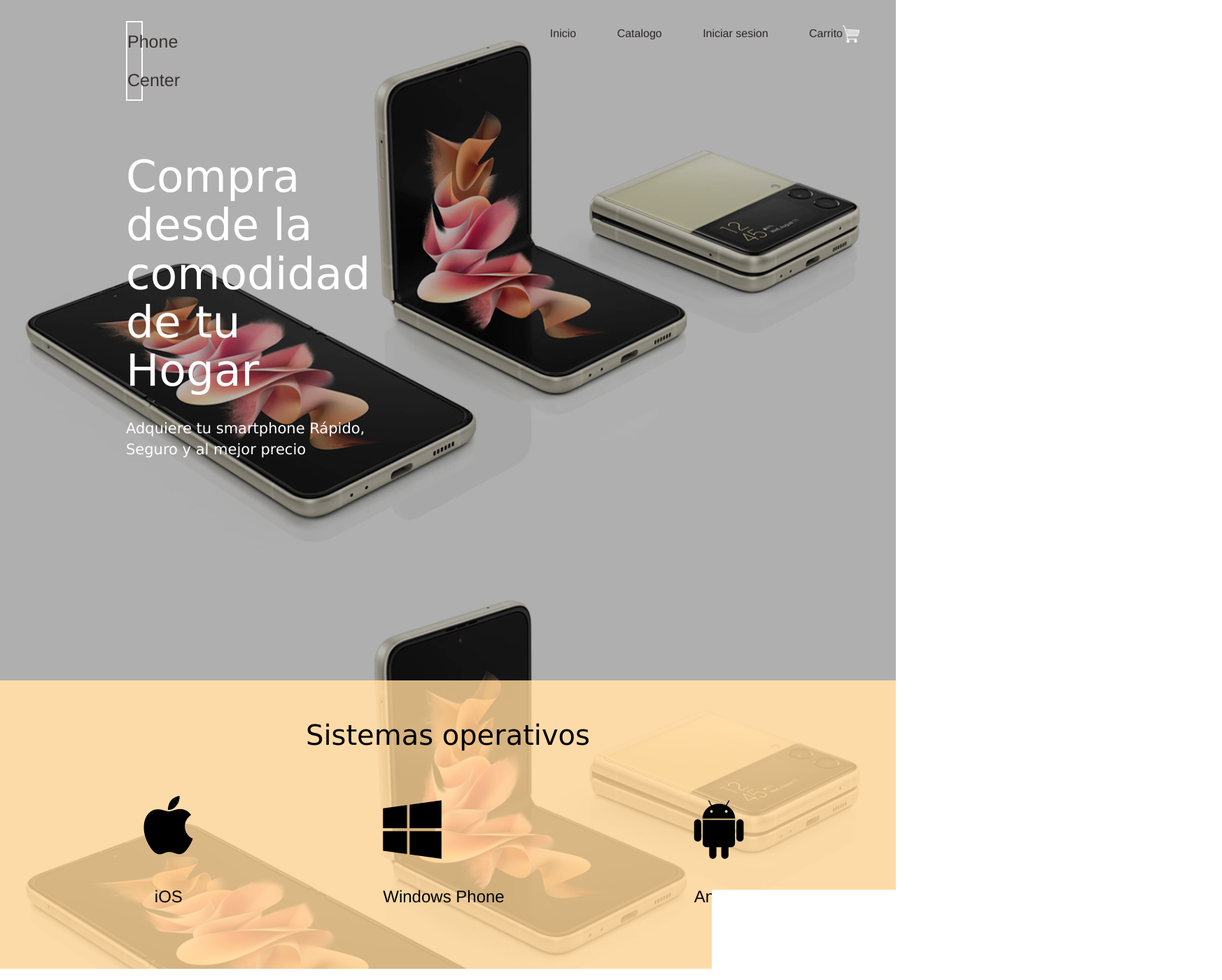
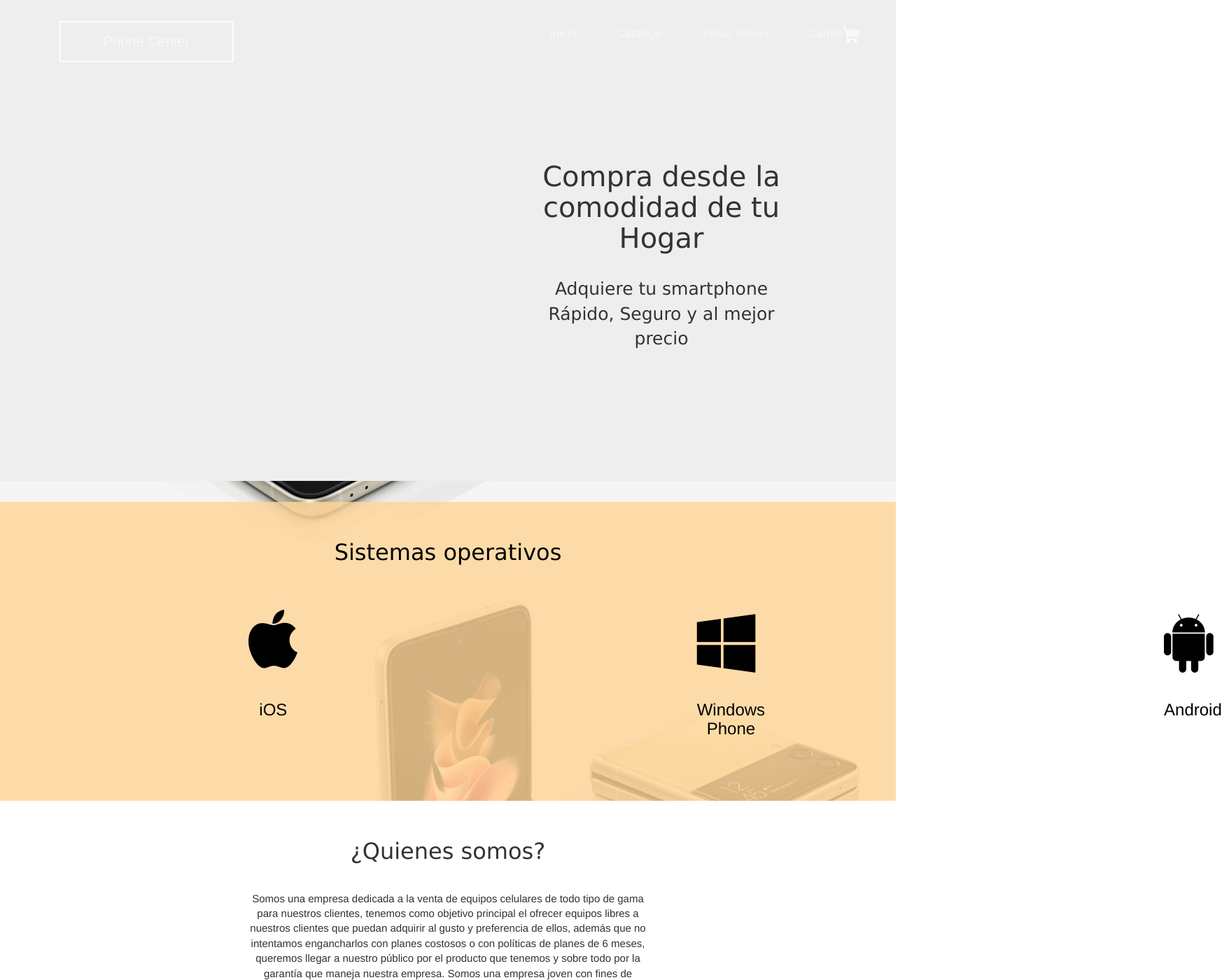
Before and after one commit to Kevin2P/tiendacelulares2, a plain HTML site: page Vistas/index.html in a window 1280 px wide. Shown: the top 1400 px of the page at 70% size, 1746 px wide, since content can reach past the window. Drawn offline with Linux system fonts and the light colour scheme.

Commit message:
revisar style css

```diff
--- a/css/style.css
+++ b/css/style.css
@@ -52,8 +52,27 @@ html, body {
 }
 .tittles-pages{
 	font-family: 'Verdana', cursive;
+	font-size: 32px;
+	text-align: center;
+}
+
+.slogan{
+	background-color: rgba(0, 1, 3, 0.288);
+	color:#fff;
+	margin-bottom: 0;
+	margin-top: 0;
+	padding-bottom: 40px;
+	font-family: 'Times New Roman', Times, serif;
+}
+.titulo-sub > h1{
+	margin-top: 60px;
 	font-size: 40px;
 }
+.titulo-sub > p{
+	/* margin-top: 60px; */
+	font-size: 25px;
+}
+
 /* ================================NavBar Index====================================*/
 .nav-phonestore{
 	/* background-color: #000; */
@@ -92,7 +111,7 @@ html, body {
 }
 .navigation-list > li a{
 	height: 55px;
-	color: rgb(43, 39, 39);
+	color: rgb(253, 245, 245);
 	text-align: center;
 	text-decoration: none;
 	display: block;
@@ -111,17 +130,18 @@ html, body {
 }
 
 .logo{
-	font-size: 25px;
+	font-size: 20px;
     float: left;
     height: 55px;
     width: 30%;
     line-height: 55px;
-    color: rgb(56, 51, 51);
+    color: rgb(255, 244, 244);
     text-align: center;
-	padding-top: 30px;
+	padding: 30px 15px 0 0;
+
 }
 .marco-logo{
-	margin: 0 180px;
+	margin: 0 35px 0 85px;
 	border: 2px solid #fdfcfc;
 }
 
@@ -212,8 +232,14 @@ html, body {
 	width: 100%;
 }
 .content-dest{
-	/* align-items: center; */
-	/* margin: 40px; */
+	/* align-items: stretch; */
+	font-size: 15px;
+	margin: 0 25%;
+	padding-bottom: 30px;
+	padding-top: 30px;
+	text-align: justify;
+}
+.content-dest-so{
 	padding-bottom: 30px;
 	padding-top: 30px;
 }
@@ -223,18 +249,21 @@ html, body {
 	display: flex;
 	justify-content: space-around;
 }
+
+
+
 /* ================================Styles news====================================*/
 
-.jumbotron{
+/* .jumbotron{
 	background-color: rgba(0, 1, 3, 0.288);
 	color:#fff;
 	margin-bottom: 0;
 	margin-top: 0;
 	padding-bottom: 150px;
-}
+} */
 .titulo-sub{
-	margin-right: 45%;
-	padding: 150px;
+	margin-left: 50%;
+	padding: 10%;
 }
 
 .all-news-contents{
@@ -250,7 +279,7 @@ html, body {
 		padding-bottom: 60px;
 	}
     .jumbotron > p{
-		font-size: 106px;
+		font-size: 10px;
 	}
     .logo {
         width: 100%;
@@ -310,11 +339,11 @@ html, body {
 }
 /* col-md */
 @media (min-width: 992px) and (max-width: 1199px) {
-    /*Estilos css aquí*/
+    /*Estilos css aquÃ­*/
 }
 /* col-lg */
 @media (min-width: 1200px) {
-    /*Estilos css aquí*/
+    /*Estilos css aquÃ­*/
 }
 
 /* ================================Styles Product====================================*/
```
